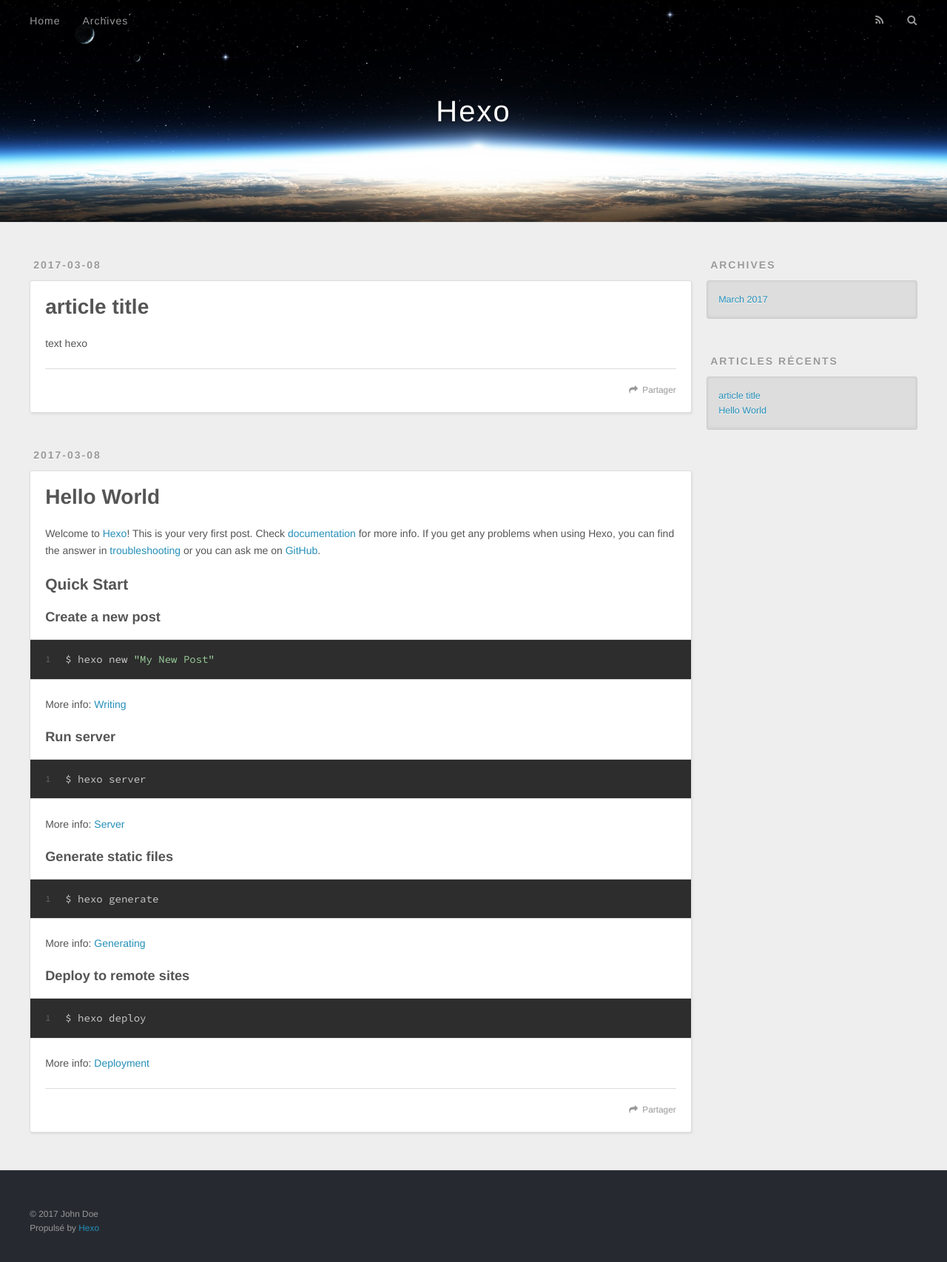
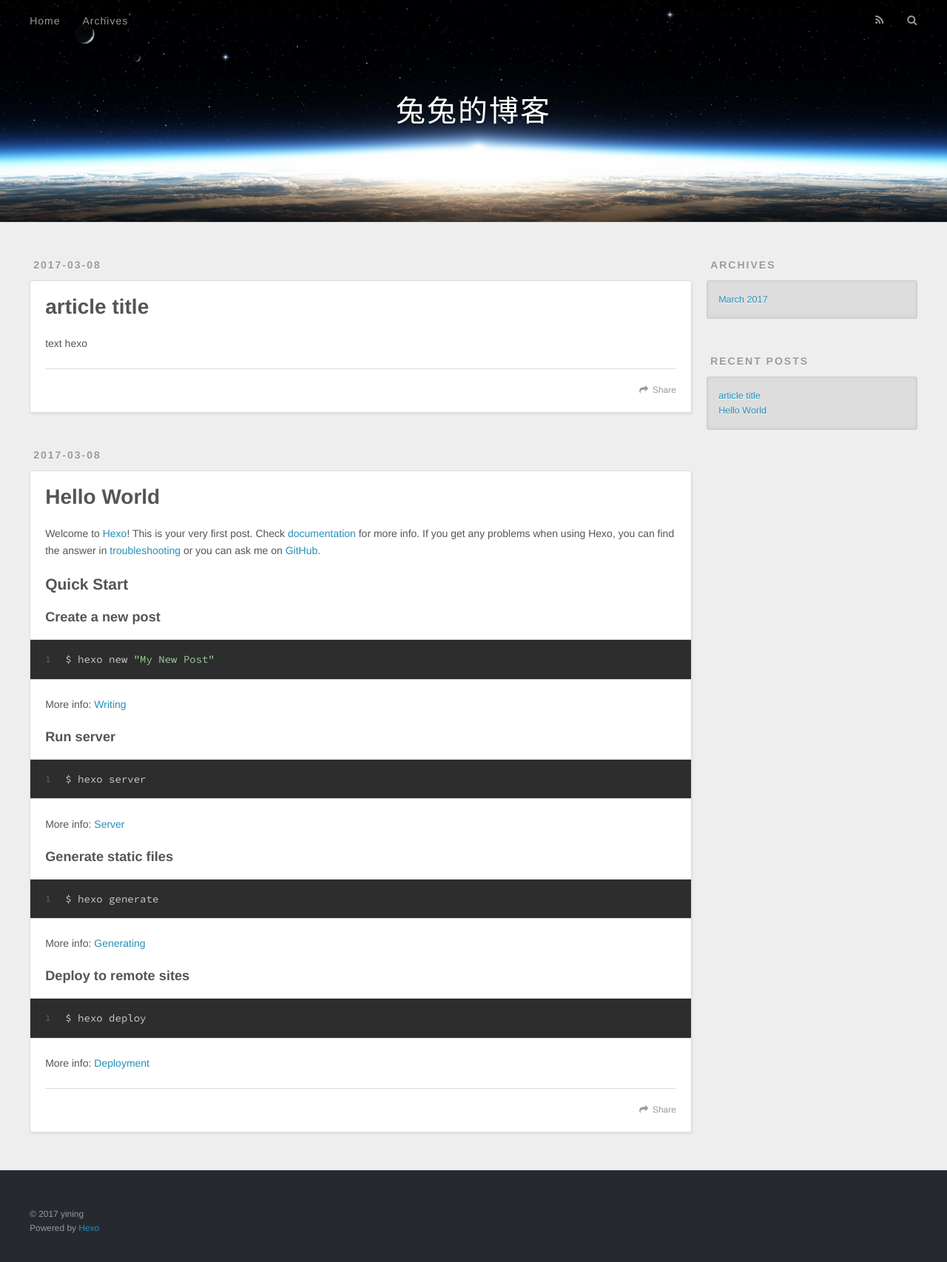
Before and after one commit to yining1013/yining1013.github.io, a plain HTML site: page index.html in a window 1280 px wide. Shown: the whole page at 74% size. Drawn offline with nearby package versions, Linux system fonts and the light colour scheme.

Commit message:
Site updated: 2017-03-08 17:07:30

```diff
--- a/index.html
+++ b/index.html
@@ -3,16 +3,16 @@
 <head>
   <meta charset="utf-8">
 
-  <title>Hexo</title>
+  <title>兔兔的博客</title>
   <meta name="viewport" content="width=device-width, initial-scale=1, maximum-scale=1">
   <meta property="og:type" content="website">
-<meta property="og:title" content="Hexo">
+<meta property="og:title" content="兔兔的博客">
 <meta property="og:url" content="http://yoursite.com/index.html">
-<meta property="og:site_name" content="Hexo">
+<meta property="og:site_name" content="兔兔的博客">
 <meta name="twitter:card" content="summary">
-<meta name="twitter:title" content="Hexo">
+<meta name="twitter:title" content="兔兔的博客">
 
-    <link rel="alternate" href="/atom.xml" title="Hexo" type="application/atom+xml">
+    <link rel="alternate" href="/atom.xml" title="兔兔的博客" type="application/atom+xml">
 
 
     <link rel="icon" href="/favicon.png">
@@ -33,7 +33,7 @@
   <div id="header-outer" class="outer">
     <div id="header-title" class="inner">
       <h1 id="logo-wrap">
-        <a href="/" id="logo">Hexo</a>
+        <a href="/" id="logo">兔兔的博客</a>
       </h1>
 
     </div>
@@ -48,9 +48,9 @@
       </nav>
       <nav id="sub-nav">
 
-          <a id="nav-rss-link" class="nav-icon" href="/atom.xml" title="Flux RSS"></a>
+          <a id="nav-rss-link" class="nav-icon" href="/atom.xml" title="RSS Feed"></a>
 
-        <a id="nav-search-btn" class="nav-icon" title="Rechercher"></a>
+        <a id="nav-search-btn" class="nav-icon" title="Search"></a>
       </nav>
       <div id="search-form-wrap">
         <form action="//google.com/search" method="get" accept-charset="UTF-8" class="search-form"><input type="search" name="q" results="0" class="search-form-input" placeholder="Search"><button type="submit" class="search-form-submit">&#xF002;</button><input type="hidden" name="sitesearch" value="http://yoursite.com"></form>
@@ -88,7 +88,7 @@
 
     </div>
     <footer class="article-footer">
-      <a data-url="http://yoursite.com/2017/03/08/article-title/" data-id="cj00qbe5s0000zop63l94busj" class="article-share-link">Partager</a>
+      <a data-url="http://yoursite.com/2017/03/08/article-title/" data-id="cj00qpxnc0001n4p68hdpk9hz" class="article-share-link">Share</a>
 
 
     </footer>
@@ -133,7 +133,7 @@
 
     </div>
     <footer class="article-footer">
-      <a data-url="http://yoursite.com/2017/03/08/hello-world/" data-id="cj00qbe6u0001zop680wxag8f" class="article-share-link">Partager</a>
+      <a data-url="http://yoursite.com/2017/03/08/hello-world/" data-id="cj00qpxmv0000n4p6s7w6e35f" class="article-share-link">Share</a>
 
 
     </footer>
@@ -168,7 +168,7 @@
 
 
   <div class="widget-wrap">
-    <h3 class="widget-title">Articles récents</h3>
+    <h3 class="widget-title">Recent Posts</h3>
     <div class="widget">
       <ul>
 
@@ -192,8 +192,8 @@
 
   <div class="outer">
     <div id="footer-info" class="inner">
-      &copy; 2017 John Doe<br>
-      Propulsé by <a href="http://hexo.io/" target="_blank">Hexo</a>
+      &copy; 2017 yining<br>
+      Powered by <a href="http://hexo.io/" target="_blank">Hexo</a>
     </div>
   </div>
 </footer>
```
Also changed, not shown: 2017/03/08/article-title/index.html (+11 -11 lines), 2017/03/08/hello-world/index.html (+11 -11 lines), archives/2017/03/index.html (+11 -11 lines), archives/2017/index.html (+11 -11 lines), archives/index.html (+11 -11 lines).
